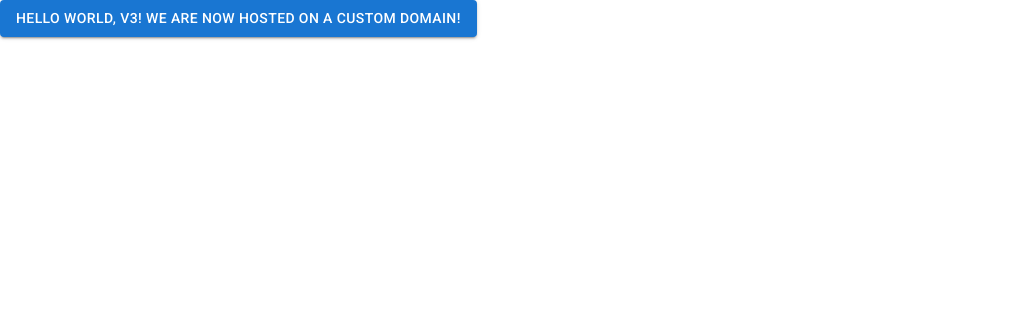
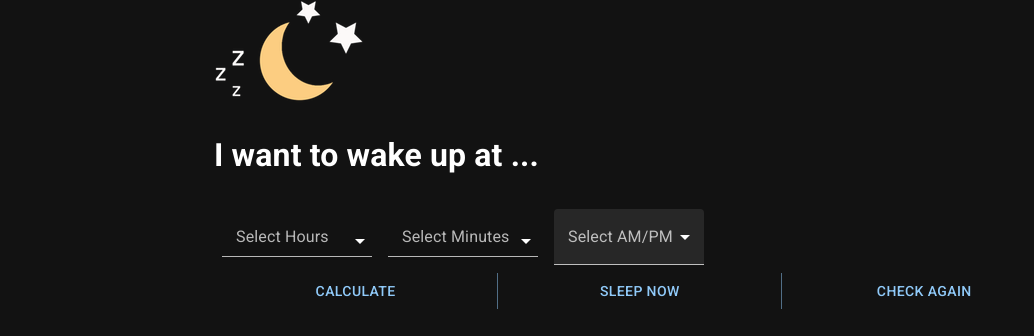
Before and after one commit to ThomasBurlett/dormir, a React (Create React App) app: page / in a window 1280 px wide. Shown: the top 336 px of the page, without its empty margins (0-1034 px from the left). Built offline with nearby package versions, Linux system fonts and the light colour scheme.

Commit message:
feat: testing out MUI components

```diff
--- a/src/App.js
+++ b/src/App.js
@@ -1,6 +1,93 @@
 import * as React from 'react';
-import Button from '@mui/material/Button';
+import {Button, Container, ButtonGroup, FormControl, InputLabel, Select, MenuItem} from '@mui/material';
+import {css} from '@emotion/react';
+import SidebarMoon from './SidebarMoon.png'
+import { ThemeProvider, createTheme } from '@mui/material/styles';
+import CssBaseline from '@mui/material/CssBaseline';
+
+const darkTheme = createTheme({
+  palette: {
+    mode: 'dark',
+  },
+});
 
 export default function App() {
-  return <Button variant="contained">Hello World, V3! We are now hosted on a custom domain!</Button>;
+  const [hours, setHours] = React.useState('');
+  const [minutes, setMinutes] = React.useState('');
+  const [amPM, setAMPM] = React.useState('');
+
+  const handleChangeHours = (event) => {
+    setHours(event.target.value);
+  };
+
+  const handleChangeMinutes = (event) => {
+    setMinutes(event.target.value);
+  };
+
+  const handleChangeAMPM = (event) => {
+    setAMPM(event.target.value);
+  };
+
+  return (
+    <ThemeProvider theme={darkTheme}>
+      <CssBaseline />
+      <Container maxWidth="md" className={test}>
+          <img src={SidebarMoon} alt="Moon"/>
+          <h1>I want to <b>wake up</b> at ...</h1>
+          <div>
+      <FormControl sx={{ m: 1, minWidth: 150 }}>
+        <InputLabel id="demo-simple-select-helper-label">Select Hours</InputLabel>
+        <Select
+          labelId="demo-simple-select-helper-label"
+          id="demo-simple-select-helper"
+          value={hours}
+          label="Select Hours"
+          onChange={handleChangeHours}
+          variant='standard'
+        >
+          <MenuItem value={1}>01</MenuItem>
+          <MenuItem value={2}>02</MenuItem>
+          <MenuItem value={3}>03</MenuItem>
+        </Select>
+      </FormControl>
+      <FormControl sx={{ m: 1, minWidth: 150 }}>
+      <InputLabel id="demo-simple-select-helper-label">Select Minutes</InputLabel>
+        <Select
+          value={minutes}
+          onChange={handleChangeMinutes}
+          displayEmpty
+          inputProps={{ 'aria-label': 'Without label' }}
+          variant='standard'
+        >
+           <MenuItem value={1}>01</MenuItem>
+          <MenuItem value={2}>02</MenuItem>
+          <MenuItem value={3}>03</MenuItem>
+        </Select>
+      </FormControl>
+      <FormControl sx={{ m: 1, minWidth: 150 }}>
+      <InputLabel id="demo-simple-select-helper-label">Select AM/PM</InputLabel>
+        <Select
+          value={amPM}
+          onChange={handleChangeAMPM}
+          displayEmpty
+          inputProps={{ 'aria-label': 'Without label' }}
+          variant='filled'
+        >
+           <MenuItem value="AM">AM</MenuItem>
+          <MenuItem value="PM">PM</MenuItem>
+        </Select>
+      </FormControl>
+    </div>
+          <ButtonGroup variant="text" aria-label="Sleep Actions" fullWidth>
+            <Button onClick={() => alert("Go to sleep in a while")}>Calculate</Button>
+            <Button onClick={() => alert("Go to sleep now")}>Sleep now</Button>
+            <Button onClick={() => alert("Coming soon!")}>Check again</Button>
+          </ButtonGroup>
+      </Container>
+    </ThemeProvider>
+  );
 }
+
+const test = css`
+  color: #000000;
+`;
```
Also changed, not shown: src/SidebarMoon.png (added).
